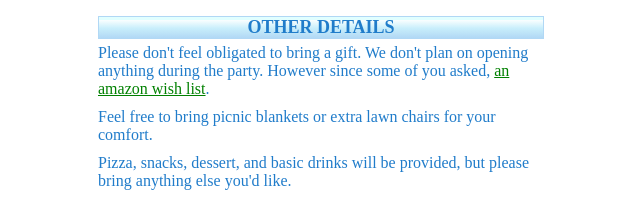
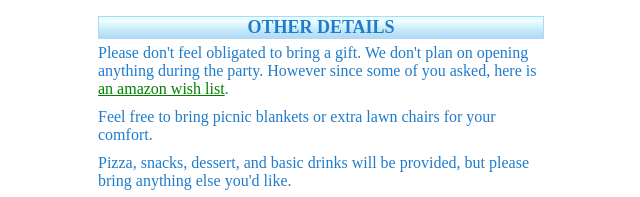
Before and after one commit to grsilver/ssbday, a plain HTML site: page index.html in a window 1280 px wide. Shown: the part 431-628 px from the top of the page, 319-959 px from the left. Drawn offline with Linux system fonts and the light colour scheme.

Commit message:
Update index.html

```diff
--- a/index.html
+++ b/index.html
@@ -64,7 +64,7 @@
             </div>
             <div class="boxBody">
                 <div>
-                    Please don't feel obligated to bring a gift. We don't plan on opening anything during the party. However since some of you asked,
+                    Please don't feel obligated to bring a gift. We don't plan on opening anything during the party. However since some of you asked, here is
                   <a href="https://www.amazon.com/hz/wishlist/ls/3U8A384FD59N6?ref_=wl_share">an amazon wish list</a>.
                 </div>
                 <div>
```
